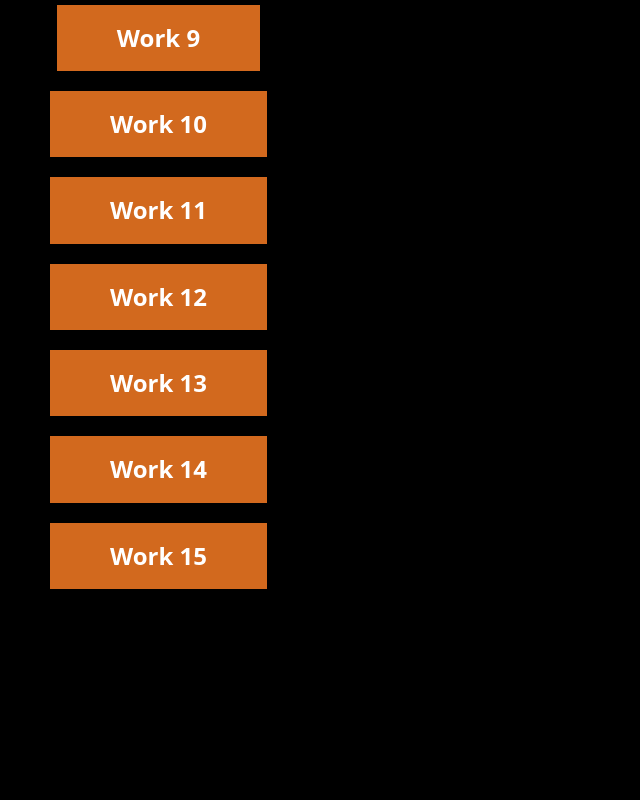
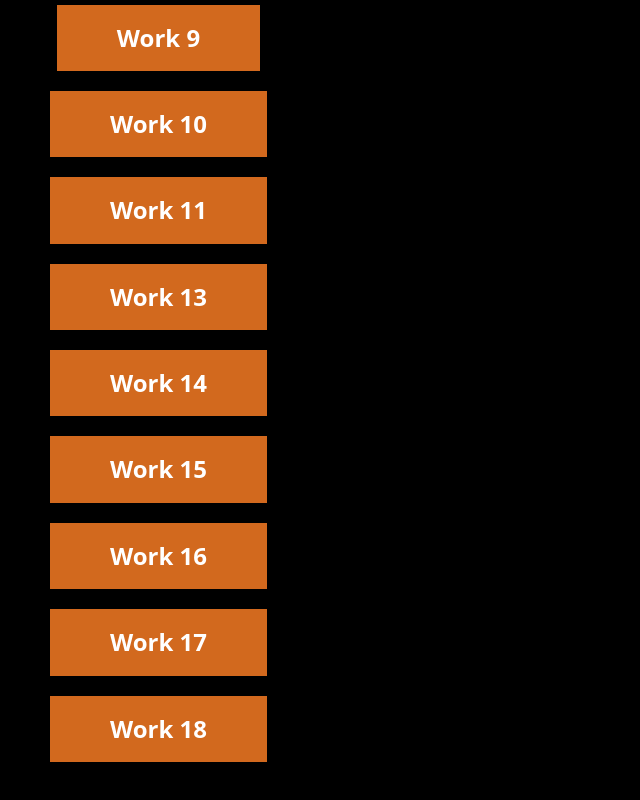
Before and after one commit to IT95Academy/por, a plain HTML site: page index.html in a window 1280 px wide. Shown: the part 949-1749 px from the top of the page, without its empty margins (0-640 px from the left). Before the commit the page ends 1588 px from the top, so only its background shows below. Drawn offline with Linux system fonts and the light colour scheme.

Commit message:
Update index.html

```diff
--- a/index.html
+++ b/index.html
@@ -10,7 +10,7 @@
     <h1>Рахмонбердиев Умар</h1>
 
     <div class="wrapper">
-      <div class="box">
+           <div class="box">
         <h2>Work</h2>
         <a
           target="_blank"
@@ -79,30 +79,51 @@
           href="https://it95academy.github.io/HouseVOP/"
           >Work 11</a
         >
+        <!-- <a target="_blank" class="btn" href="https://it95academy.github.io/WD/"
+          >Work 12</a
+        > -->
         <a
           target="_blank"
           class="btn"
           href="https://it95academy.github.io/Cyberpunk/"
-          >Work 12</a
+          >Work 13</a
+        >
+        <a
+          target="_blank"
+          class="btn"
+          href="https://it95academy.github.io/Simple_Calculator/"
+          >Work 14</a
         >
         <a
           target="_blank"
           class="btn"
           href="https://it95academy.github.io/Tip_Calculator/"
-          >Work 13</a
+          >Work 15</a
         >
         <a
           target="_blank"
           class="btn"
           href="https://it95academy.github.io/Digital-Clock/"
-          >Work 14</a
+          >Work 16</a
         >
         <a
           target="_blank"
           class="btn"
-          href="https://it95academy.github.io/Simple_Calculator/"
-          >Work 15</a
+          href="https://it95academy.github.io/Random-Generator/"
+          >Work 17</a
         >
+        <a
+          target="_blank"
+          class="btn"
+          href="https://it95academy.github.io/Guess-The-Number/"
+          >Work 18</a
+        >
+        <!-- <a
+          target="_blank"
+          class="btn"
+          href="https://it95academy.github.io/Contact_Book/"
+          >Work 19</a
+        > -->
       </div>
 
       <div class="box">
```
